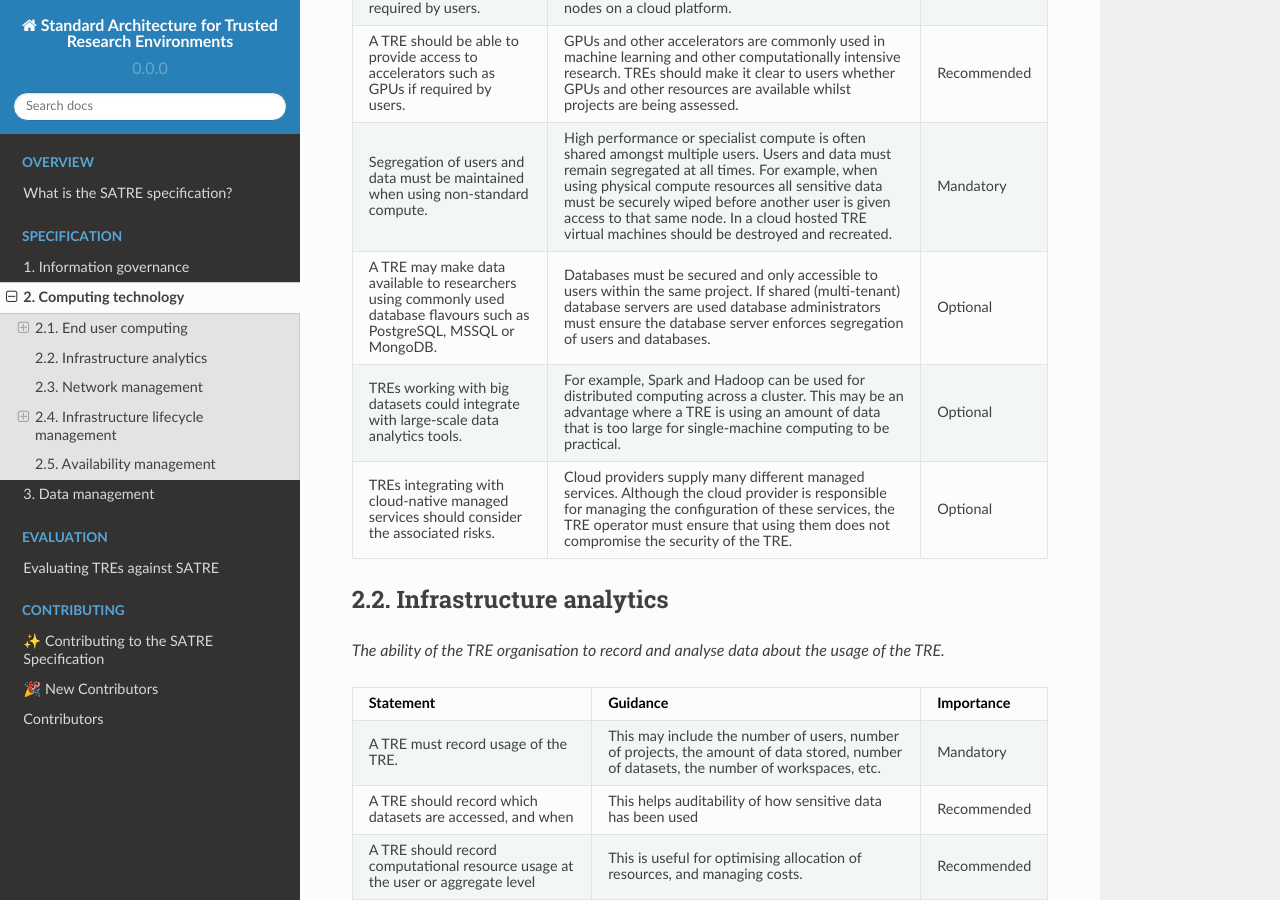
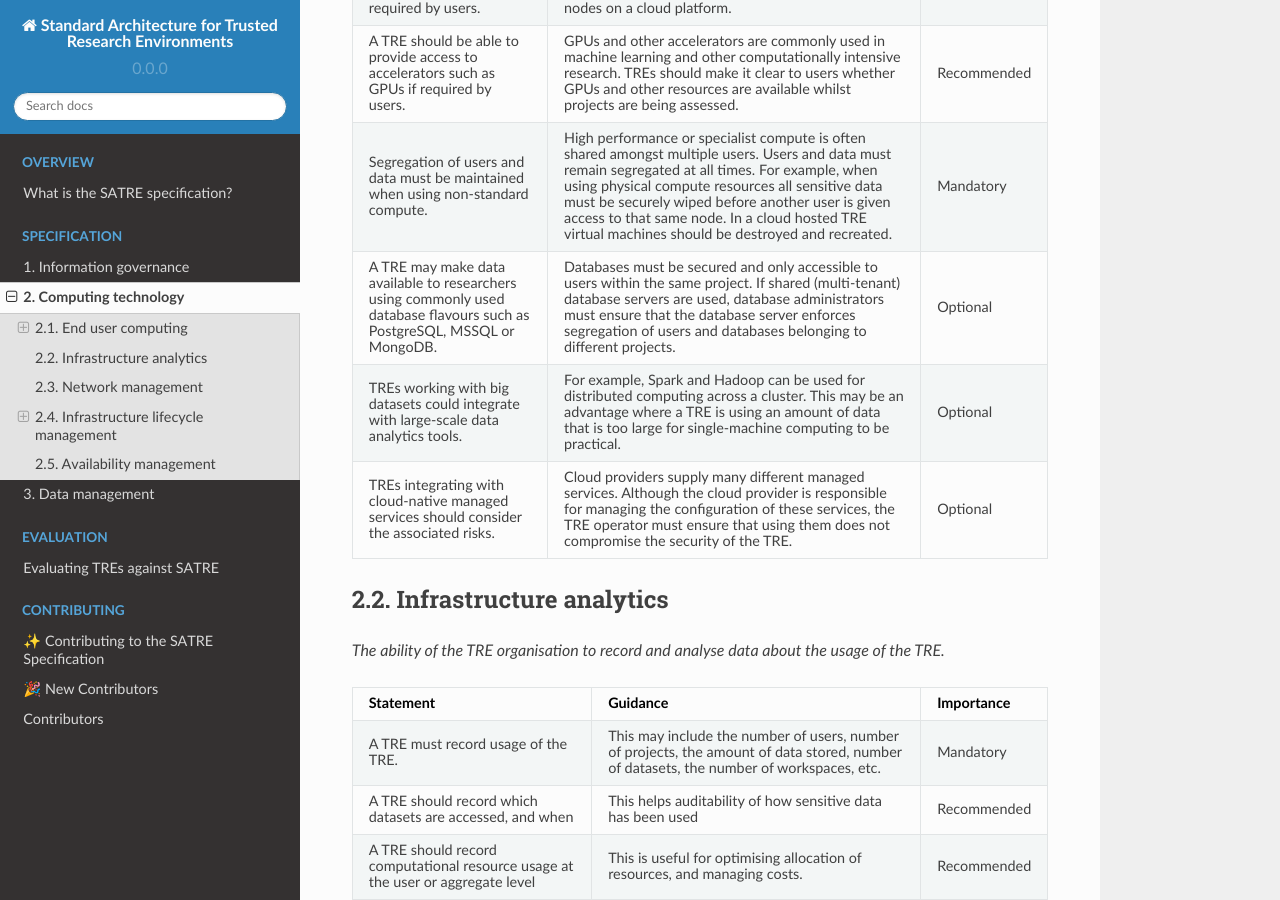
Before and after one commit to sa-tre/satre-specification, a Sphinx documentation site: the page built from docs/source/pillars/computing_technology.md, in a window 1280 px wide and 900 px high, scrolled down 2682 px. Built offline with Sphinx 7.4.7 and the Read the Docs theme 2.0.0, drawn with Linux system fonts in a browser that asks for light colours.

Commit message:
:memo: Minor rewording changes

```diff
--- a/docs/source/pillars/computing_technology.md
+++ b/docs/source/pillars/computing_technology.md
@@ -114,7 +114,7 @@ _The ability to run analyses requiring more compute resources, or more specialis
   - Mandatory
 * - A TRE may make data available to researchers using commonly used database flavours such as PostgreSQL, MSSQL or MongoDB.
   - Databases must be secured and only accessible to users within the same project.
-    If shared (multi-tenant) database servers are used database administrators must ensure the database server enforces segregation of users and databases.
+    If shared (multi-tenant) database servers are used, database administrators must ensure that the database server enforces segregation of users and databases belonging to different projects.
   - Optional
 * - TREs working with big datasets could integrate with large-scale data analytics tools.
   - For example, Spark and Hadoop can be used for distributed computing across a cluster.
```
